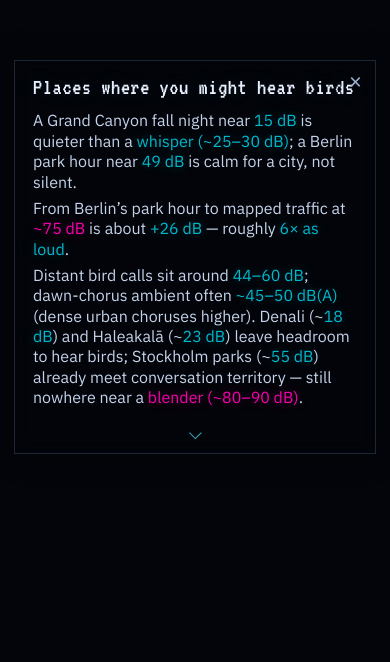
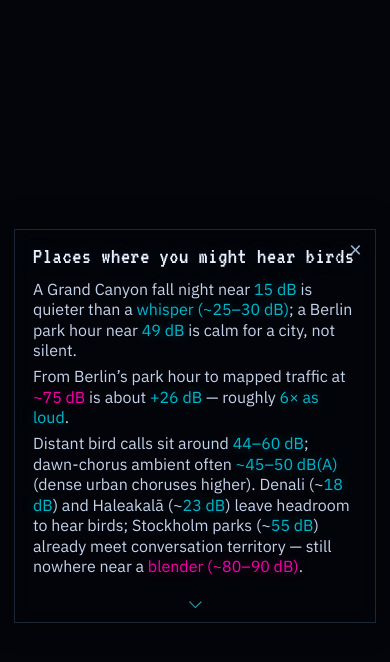
Before and after one commit to fotinidelig/noise-pollution-dataviz, a React (Vite) app in the folder app/: page / in a window 390 px wide. Shown: the part 6748-7410 px from the top of the page. Built offline with nearby package versions, Linux system fonts and the light colour scheme; no server answers.

Commit message:
Center calm story card vertically
Drop the top-biased calm padding so the card uses the same
viewport centering as other story steps for now.

Co-authored-by: Fotini Deligiannaki <fotinidelig@users.noreply.github.com>

```diff
--- a/app/src/scrolly/scrolly.css
+++ b/app/src/scrolly/scrolly.css
@@ -77,13 +77,7 @@ html {
   padding-bottom: 1rem;
 }
 
-/* Calm beat: wider, higher card so the bottom scatter stays clear. */
-.scrolly-step--calm {
-  align-items: flex-start;
-  padding-top: clamp(4.5rem, 10vh, 7rem);
-  padding-bottom: clamp(14rem, 38vh, 22rem);
-}
-
+/* Calm beat: wider card; vertically centered like other steps for now. */
 .scrolly-step--calm .scrolly-step__stack {
   max-width: min(680px, 94vw);
 }
@@ -412,12 +406,6 @@ html {
     font-size: 0.72rem;
   }
 
-  .scrolly-step--calm {
-    align-items: flex-start;
-    padding-top: 3.5rem;
-    padding-bottom: 13rem;
-  }
-
   .scrolly-step--calm .scrolly-step__stack {
     max-width: min(96vw, 560px);
   }
```
